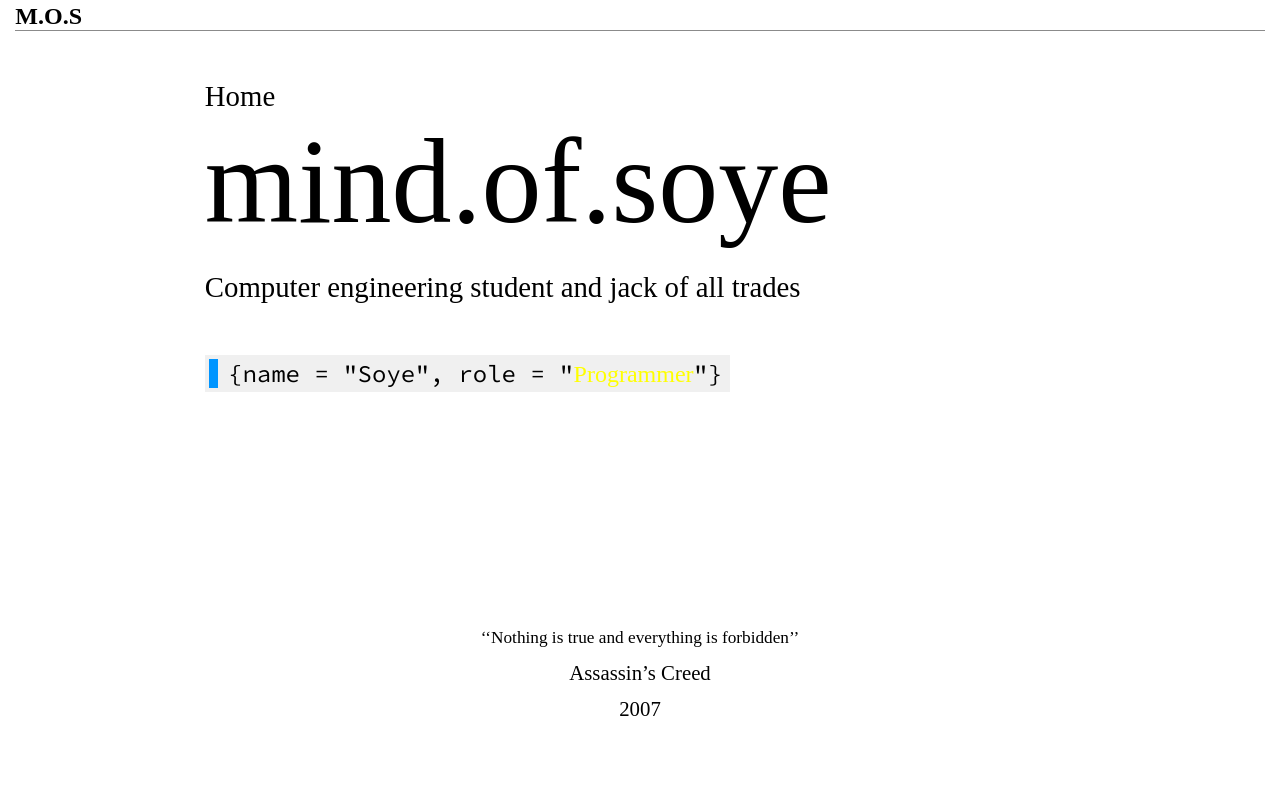
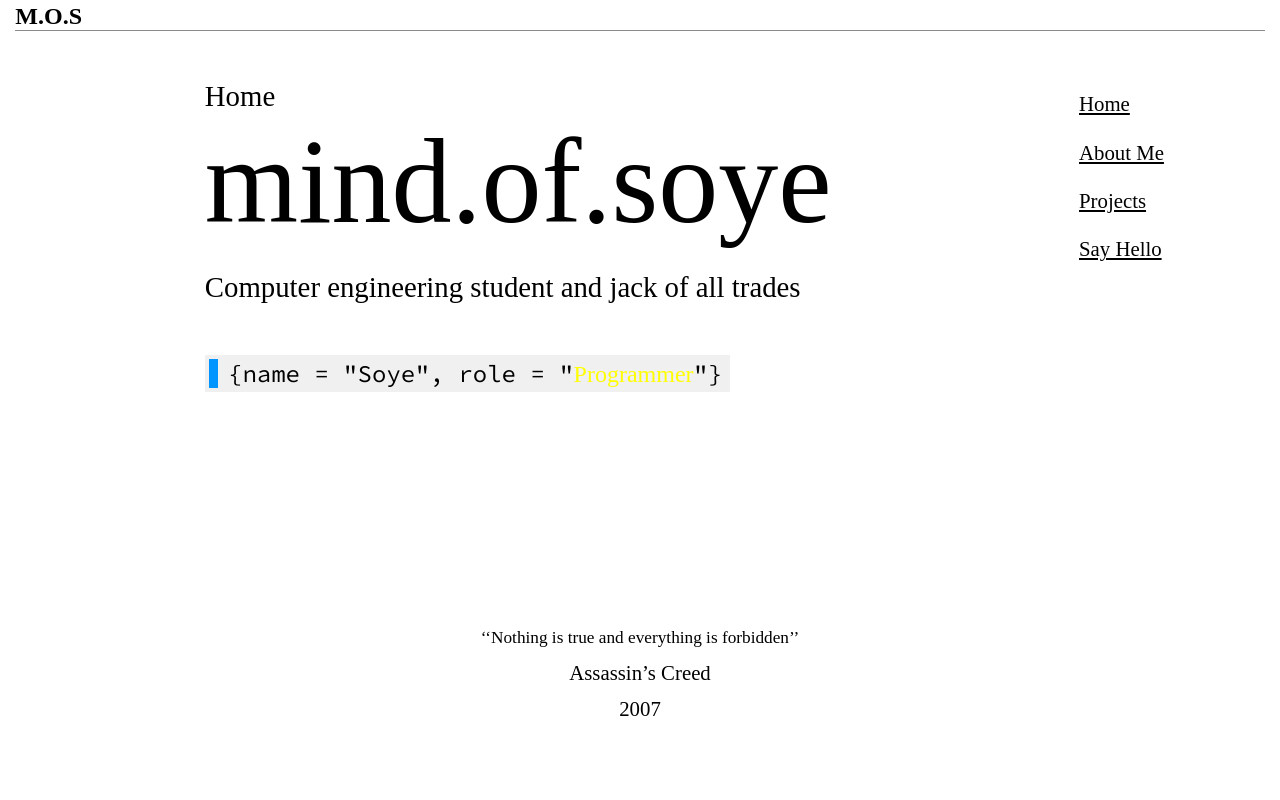
Before and after one commit to soyedotcom/soye.com, a React (Vite) app: page / in a window 1280 px wide. Shown: the top 800 px of the page. Built offline with nearby package versions, Linux system fonts and the light colour scheme; a web font is replaced by a local one.

Commit message:
Position Navbar.jsx

```diff
--- a/src/components/Navbar.jsx
+++ b/src/components/Navbar.jsx
@@ -1,4 +1,23 @@
-import '../styles/Navbar.css'
+import "../styles/Navbar.css";
 
-const Navbar = () => {}
-export default Navbar
+const Navbar = () => {
+  return (
+    <nav className="navbar">
+      <ul>
+        <a href="#home">
+          <li className="section-link">Home</li>
+        </a>
+        <a href="#about">
+          <li className="section-link">About Me</li>
+        </a>
+        <a href="#projects">
+          <li className="section-link">Projects</li>
+        </a>
+        <a href="#contact">
+          <li className="section-link">Say Hello</li>
+        </a>
+      </ul>
+    </nav>
+  );
+};
+export default Navbar;
--- a/src/styles/Navbar.css
+++ b/src/styles/Navbar.css
@@ -0,0 +1,69 @@
+.navbar {
+  font-weight: 300;
+  font-size: 1.3rem;
+
+  position: fixed;
+  z-index: 100;
+  right: 5vw;
+}
+
+.section-link {
+  border: 0.1rem solid transparent;
+  height: 2.9rem;
+  width: 7rem;
+  display: flex;
+  align-items: center;
+  padding: 0 1.5rem;
+
+  transition: border 0.3s ease, border-radius 0.3s ease;
+  cursor: pointer;
+}
+
+.section-link:after {
+  content: "";
+  height: 0.5rem;
+  width: 0.5rem;
+  background-color: yellow;
+  border-radius: 100%;
+  display: none;
+  position: absolute;
+  right: 1.5rem;
+
+  transition: display 0.25s ease;
+}
+.section-link:hover::after {
+  display: block;
+}
+
+.section-link:hover {
+  border: 0.1rem solid hsla(0, 0%, 75%, 56%);
+  border-radius: 0.25rem;
+}
+
+/* @media (max-width: 68rem) {
+  .navbar {
+    background-color: rgba(70, 70, 70, 0.645);
+    top: 2.7rem;
+    right: 0;
+    bottom: 0;
+    padding: 5rem 2rem;
+    backdrop-filter: blur(50px);
+  }
+  .section-link {
+    width: 10rem;
+  }
+  .section-link:after {
+    content: "";
+    height: 0.5rem;
+    width: 0.5rem;
+    background-color: yellow;
+    border-radius: 100%;
+    display: none;
+    position: absolute;
+    right: 3rem;
+  }
+
+  .navbar.active {
+    display: none;
+  }
+} */
```
